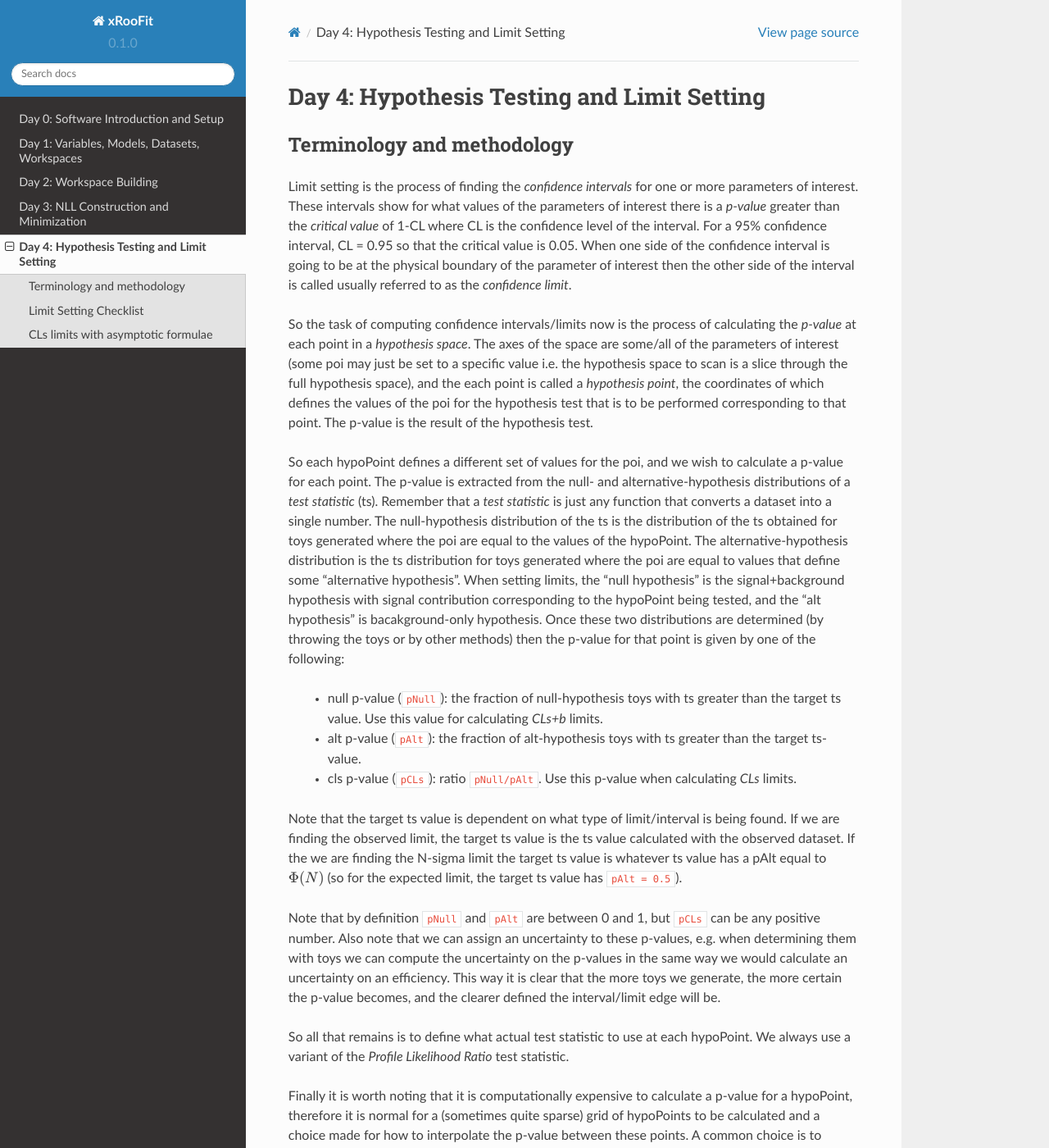
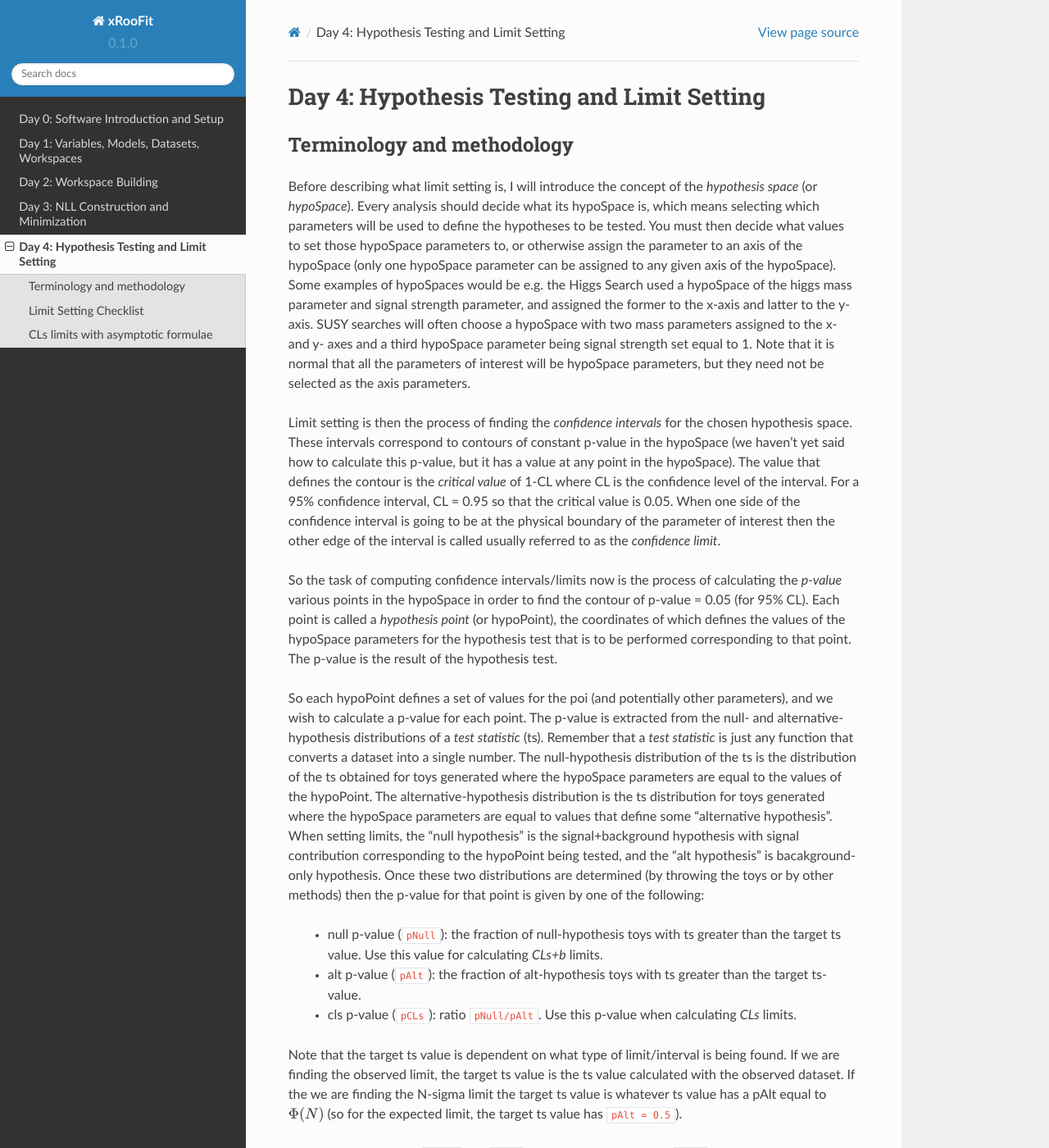
Before and after one commit to will-cern/xroofit-readthedocs, a Sphinx documentation site: the page built from docs/source/hypothesisTesting.rst, in a window 1280 px wide and 1400 px high. Shown: the whole window at 82% size. Built offline with Sphinx 7.4.7 and the Read the Docs theme 2.0.0, drawn with Linux system fonts in a browser that asks for light colours; some of the changed text lies outside the part shown.

Commit message:
Update hypothesisTesting.rst

```diff
--- a/docs/source/hypothesisTesting.rst
+++ b/docs/source/hypothesisTesting.rst
@@ -4,11 +4,13 @@ Day 4: Hypothesis Testing and Limit Setting
 Terminology and methodology
 ---------------------------
 
-Limit setting is the process of finding the `confidence intervals` for one or more parameters of interest. These intervals show for what values of the parameters of interest there is a `p-value` greater than the `critical value` of 1-CL where CL is the confidence level of the interval. For a 95% confidence interval, CL = 0.95 so that the critical value is 0.05. When one side of the confidence interval is going to be at the physical boundary of the parameter of interest then the other side of the interval is called usually referred to as the `confidence limit`.
+Before describing what limit setting is, I will introduce the concept of the `hypothesis space` (or `hypoSpace`). Every analysis should decide what its hypoSpace is, which means selecting which parameters will be used to define the hypotheses to be tested. You must then decide what values to set those hypoSpace parameters to, or otherwise assign the parameter to an axis of the hypoSpace (only one hypoSpace parameter can be assigned to any given axis of the hypoSpace). Some examples of hypoSpaces would be e.g. the Higgs Search used a hypoSpace of the higgs mass parameter and signal strength parameter, and assigned the former to the x-axis and latter to the y-axis. SUSY searches will often choose a hypoSpace with two mass parameters assigned to the x- and y- axes and a third hypoSpace parameter being signal strength set equal to 1. Note that it is normal that all the parameters of interest will be hypoSpace parameters, but they need not be selected as the axis parameters.
 
-So the task of computing confidence intervals/limits now is the process of calculating the `p-value` at each point in a `hypothesis space`. The axes of the space are some/all of the parameters of interest (some poi may just be set to a specific value i.e. the hypothesis space to scan is a slice through the full hypothesis space), and the each point is called a `hypothesis point`, the coordinates of which defines the values of the poi for the hypothesis test that is to be performed corresponding to that point. The p-value is the result of the hypothesis test.
+Limit setting is then the process of finding the `confidence intervals` for the chosen hypothesis space. These intervals correspond to contours of constant p-value in the hypoSpace (we haven't yet said how to calculate this p-value, but it has a value at any point in the hypoSpace). The value that defines the contour is the `critical value` of 1-CL where CL is the confidence level of the interval. For a 95% confidence interval, CL = 0.95 so that the critical value is 0.05. When one side of the confidence interval is going to be at the physical boundary of the parameter of interest then the other edge of the interval is called usually referred to as the `confidence limit`.
 
-So each hypoPoint defines a different set of values for the poi, and we wish to calculate a p-value for each point. The p-value is extracted from the null- and alternative-hypothesis distributions of a `test statistic` (ts). Remember that a `test statistic` is just any function that converts a dataset into a single number. The null-hypothesis distribution of the ts is the distribution of the ts obtained for toys generated where the poi are equal to the values of the hypoPoint. The alternative-hypothesis distribution is the ts distribution for toys generated where the poi are equal to values that define some "alternative hypothesis". When setting limits, the "null hypothesis" is the signal+background hypothesis with signal contribution corresponding to the hypoPoint being tested, and the "alt hypothesis" is bacakground-only hypothesis. Once these two distributions are determined (by throwing the toys or by other methods) then the p-value for that point is given by one of the following:
+So the task of computing confidence intervals/limits now is the process of calculating the `p-value` various points in the hypoSpace in order to find the contour of p-value = 0.05 (for 95% CL). Each point is called a `hypothesis point` (or hypoPoint), the coordinates of which defines the values of the hypoSpace parameters for the hypothesis test that is to be performed corresponding to that point. The p-value is the result of the hypothesis test.
+
+So each hypoPoint defines a set of values for the poi (and potentially other parameters), and we wish to calculate a p-value for each point. The p-value is extracted from the null- and alternative-hypothesis distributions of a `test statistic` (ts). Remember that a `test statistic` is just any function that converts a dataset into a single number. The null-hypothesis distribution of the ts is the distribution of the ts obtained for toys generated where the hypoSpace parameters are equal to the values of the hypoPoint. The alternative-hypothesis distribution is the ts distribution for toys generated where the hypoSpace parameters are equal to values that define some "alternative hypothesis". When setting limits, the "null hypothesis" is the signal+background hypothesis with signal contribution corresponding to the hypoPoint being tested, and the "alt hypothesis" is bacakground-only hypothesis. Once these two distributions are determined (by throwing the toys or by other methods) then the p-value for that point is given by one of the following:
 
    * null p-value (``pNull``): the fraction of null-hypothesis toys with ts greater than the target ts value. Use this value for calculating `CLs+b` limits.
    * alt p-value (``pAlt``): the fraction of alt-hypothesis toys with ts greater than the target ts-value.
@@ -26,6 +28,7 @@ Limit Setting Checklist
 -----------------------
 You should be able to answer the following questions:
 
+  * What are your hypoSpace parameters, and what values are they set to (or otherwise assigned to x-axis and y-axis)?
   * What hypoPoints are you testing?
   * What p-value type are you using (pNull or pCLs)?
   * How are you interpolating the p-value across the hypoSpace (linear, or log-linear, or something else)?
@@ -38,7 +41,7 @@ You should be able to answer the following questions:
 CLs limits with asymptotic formulae
 -----------------------------------
 
-95\% CLs limits on the parameter of interest can be calculated with the asymptotic formulae with:
+95\% CLs limits on a hypoSpace defined with just the parameter of interest (assigned to x-axis) can be calculated with the asymptotic formulae with:
 
 >>> w["modelName"].nll("datasetName").hypoSpace().limits()
 
```
